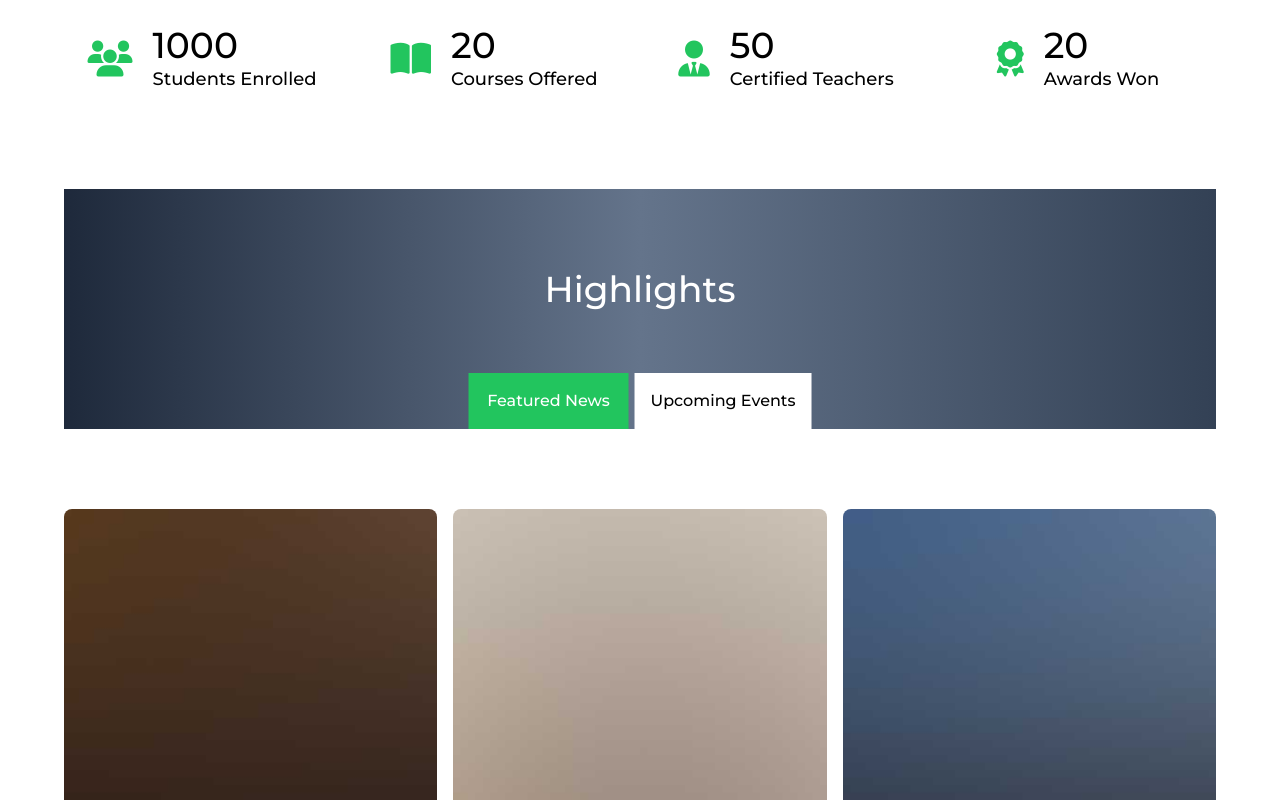
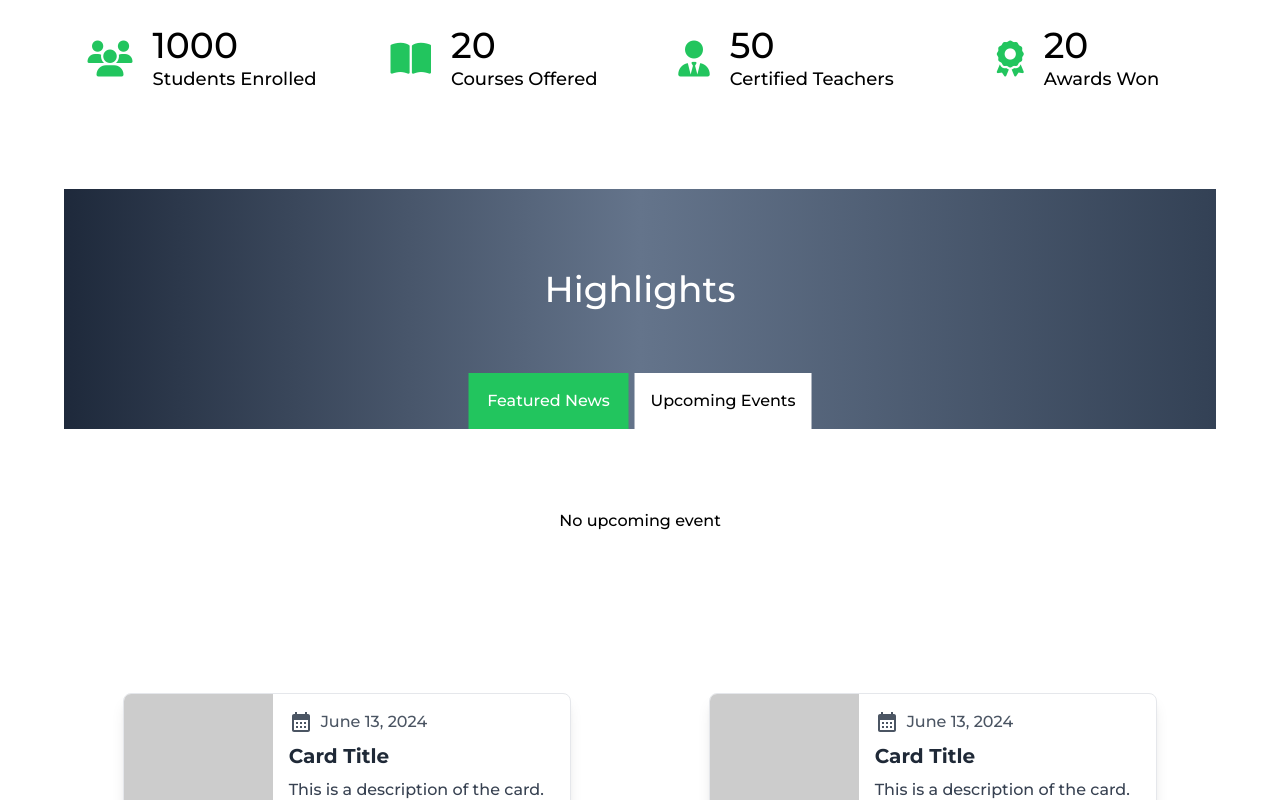
Before and after one commit to vikkyava/final-year-project, a React (Create React App) app: page / in a window 1280 px wide. Both pictures are taken after a click on the button "Upcoming Events". Shown: the part 2080-2880 px from the top of the page. Built offline with nearby package versions, Linux system fonts and the light colour scheme.

Commit message:
updated the event

```diff
--- a/src/components/Events.jsx
+++ b/src/components/Events.jsx
@@ -9,9 +9,9 @@
   return (
     <div className="flex items-center flex-col gap-12">
       <div className="flex gap-4 items-center justify-center">
-        {visibleEvents.map((eventsItem, index) => (
+        {visibleEvents.length > 0 ? visibleEvents.map((eventsItem, index) => (
           <EventCard key={index} {...eventsItem} />
-        ))}
+        )) : (<div>No upcoming event</div>)}
       </div>
       {events.length > 3 && !viewAll && (
         <div className="h-8 px-5 bg-green-500 rounded-2xl flex items-center">
--- a/src/content/event.js
+++ b/src/content/event.js
@@ -1,22 +1,3 @@
-const events = [
-  {
-    imageSrc: "/assets/img_1.jpg",
-    title: "Event 1",
-    date: "2022-01-01",
-    location: "Location 1",
-  },
-  {
-    imageSrc: "/assets/img_2.jpg",
-    title: "Event 2",
-    date: "2022-02-01",
-    location: "Location 2",
-  },
-  {
-    imageSrc: "/assets/img_3.jpg",
-    title: "Event 3",
-    date: "2022-03-01",
-    location: "Location 3",
-  },
-];
+const events = [];
 
 export default events;
```
